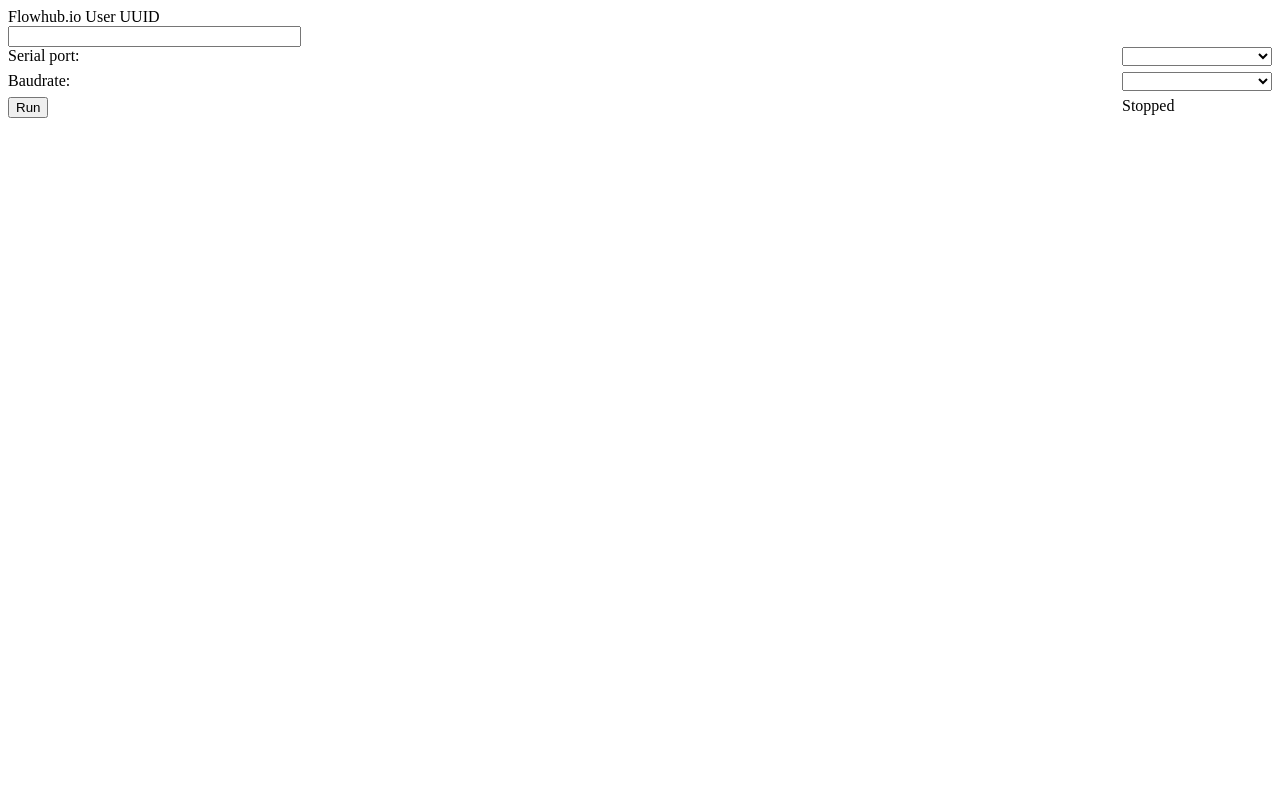
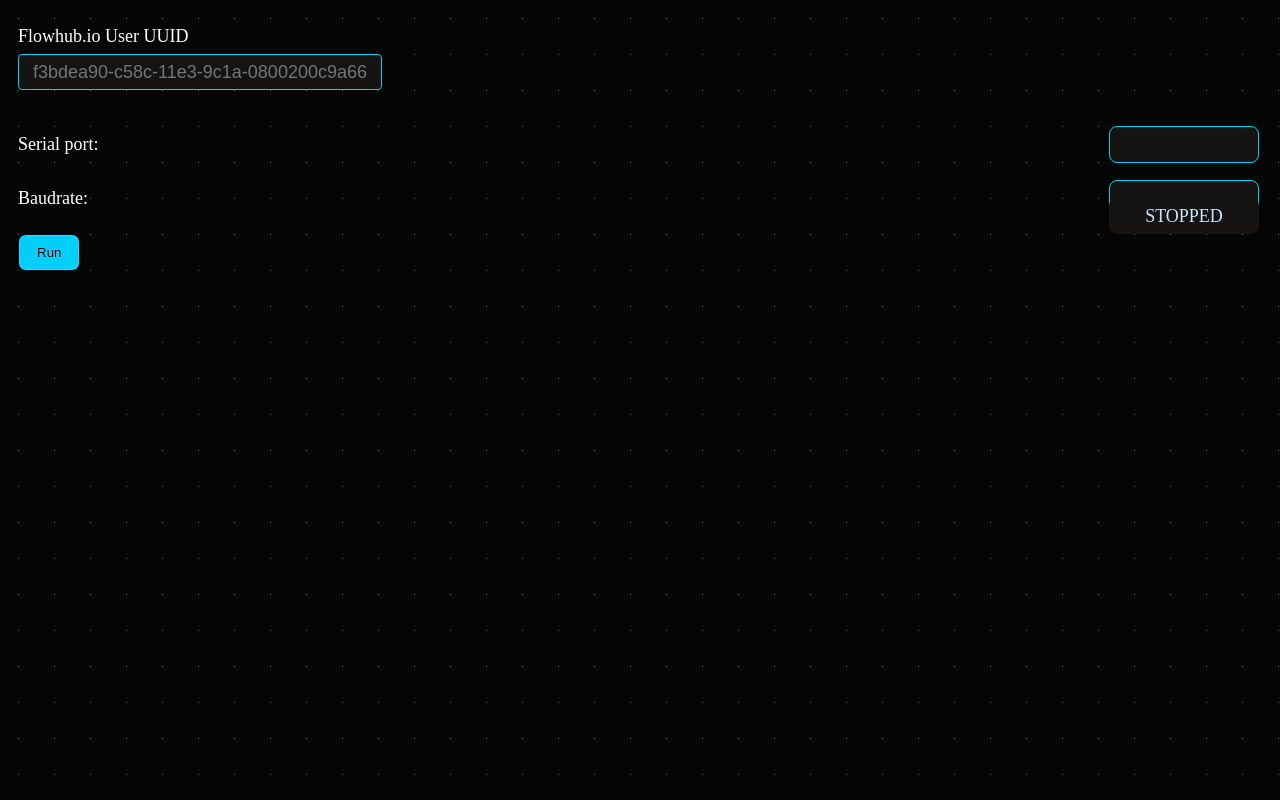
Before and after one commit to microflo/microflo, a website with bundled scripts: page index.html in a window 1280 px wide. Built offline with nearby package versions, Linux system fonts and the light colour scheme; files whose address does not match are found by name.

Commit message:
Some application styling

```diff
--- a/app/style.css
+++ b/app/style.css
@@ -1,5 +1,16 @@
 main, body {
     height: 400px;
+}
+
+body {
+  background-color: rgba(0, 0, 0, 0.980392);
+  color: white;
+  background-image: radial-gradient(2px at 0px 0px, hsla(0, 100%, 100%, 0.4) 1px, hsla(0, 0%, 0%, 0) 1.1px);
+  background-size: 36px 36px;
+  background-position: 18px 18px;
+  margin: 0px;
+  padding: 18px;
+  padding-right: 21px;
 }
 
 config {
@@ -9,7 +20,13 @@ config {
 }
 
 .line  {
-  height: 25px;
+  height: 36px;
+  margin-bottom: 18px;
+  line-height: 36px;
+}
+
+.line label {
+  font-size: 18px;
 }
 
 .input {
@@ -18,10 +35,85 @@ config {
   margin: 0;
 }
 
+select {
+  background-image: none;
+  border: 1px solid hsl(190, 99%, 49%);
+  background-color: hsl(10,9%,8%);
+  color: rgb(230, 230, 230);
+  font-size: 15px;
+  padding: 9px;
+  border-radius: 8px;
+  outline: none;
+  -webkit-appearance: none;
+}
+
 runtimeStatus {
     float: right;
 }
 
-.longline  {
-  width: 285px;
+.longline label {
+  line-height: 36px;
+  width: calc(100% - 10px);
+  font-size: 18px;
 }
+
+.line label {
+  font-size: 18px;
+}
+
+input.longline {
+  width: 361px;
+  box-sizing: border-box;
+  background-color: hsl(10,9%,8%);
+  color: rgb(230, 230, 230);
+  font-size: 10px;
+  padding: 9px;
+  margin: 0px;
+  margin-bottom: 36px;
+  border: 1px solid hsl(190, 99%, 49%);
+  width: 364px;
+  box-sizing: border-box;
+  height: 36px;
+  font-size: 18px;
+  text-align: center;
+  outline: none;
+  border-radius: 4px;
+}
+
+#runButton {
+  border: 1px solid hsl(206, 54%, 5%);
+  background-color: hsl(190, 99%, 49%);
+  -webkit-box-shadow: inset 0 0 0 1px rgba(255,255,255,.2);
+  box-shadow: inset 0 0 0 1px rgba(255,255,255,.2);
+  text-shadow: 0px 0px 1px hsl(210, 100%, 90%);
+  transition: all 0.3s ease;
+  color: hsl(0, 0%, 0%);
+  padding: 10px;
+  padding-right: 18px;
+  padding-left: 18px;
+  -moz-border-radius: 8px;
+  -webkit-border-radius: 8px;
+  border-radius: 8px;
+  margin: 0px;
+}
+
+#runButton:hover {
+  border: 1px solid hsl(190, 99%, 49%);
+  background-color: transparent;
+  color: hsl(190, 99%, 49%);
+}
+
+#runtimeStatus {
+  margin: 0px;
+  margin-top: -36px;
+  float: right;
+  box-sizing: border-box;
+  width: 150px;
+  line-height: 36px;
+  text-align: center;
+  font-size: 18px;
+  text-transform: uppercase;
+  color: hsl(210, 100%, 90%);
+  background-color: hsl(10,9%,8%);
+  border-radius: 8px;
+}
--- a/index.html
+++ b/index.html
@@ -21,7 +21,7 @@
         <div class="longline">
             <label>Flowhub.io User UUID</label>
         </div>
-        <input class="longline" type="text" id="uuidInput">
+        <input class="longline" type="text" id="uuidInput" placeholder="f3bdea90-c58c-11e3-9c1a-0800200c9a66">
         <div id="serial" class="line">
             <label>Serial port:</label>
             <select class="input" id="serialportSelect" name="serialport"></select>
```
